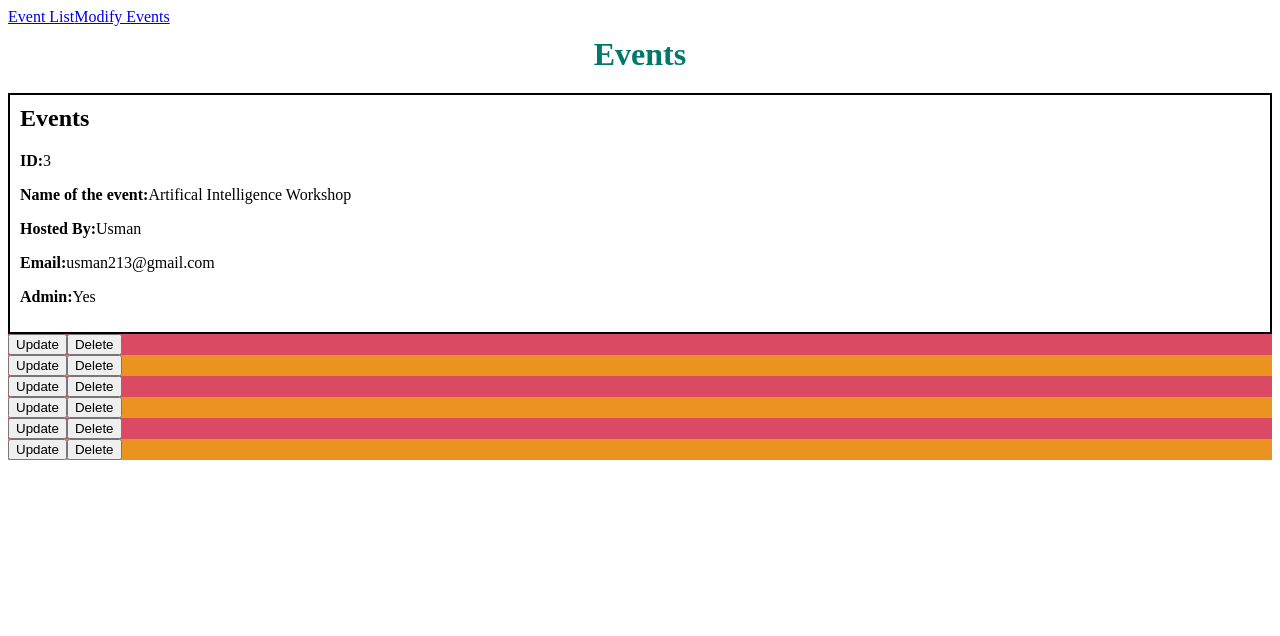
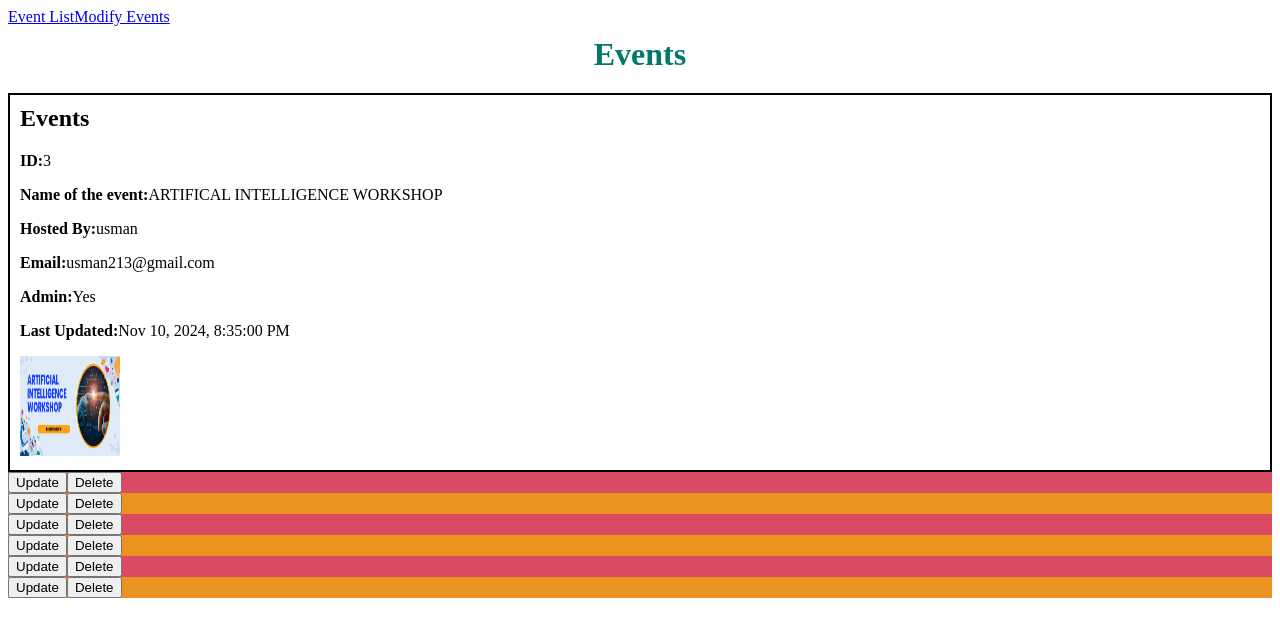
Before and after one commit to Niyazov2/Mahammad_Niyazov_Learning_Angular, an Angular app: page /modify-event in a window 1280 px wide. Both pictures are taken after typing "Sample", "Sample", "Sample", "name@example.com" into the empty fields and a click on the button "Submit". Shown: the top 636 px of the page. Built offline with nearby package versions, Linux system fonts and the light colour scheme.

Commit message:
added built-in pipes

```diff
--- a/src/app/data/event-items.ts
+++ b/src/app/data/event-items.ts
@@ -5,7 +5,8 @@ export const eventList = [
     hostName: "Niyazov",
     email: "niyazov@gmail.com",
     imageUrl:"/assets/images/windsorEssexTech.jpeg",
-    isAdmin: true
+    isAdmin: true,
+    lastUpdated: new Date()
     },
     {
       id: 2,
@@ -13,7 +14,8 @@ export const eventList = [
       hostName: "Jane Doe",
       email: "doe@gmail.com",
       imageUrl:"/assets/images/angularConf.png",
-      isAdmin: false
+      isAdmin: false,
+      lastUpdated: new Date()
     },
     {
       id: 3,
@@ -21,7 +23,8 @@ export const eventList = [
       hostName: "Usman",
       email: "usman213@gmail.com",
       imageUrl:"/assets/images/aiWorkshop.png",
-      isAdmin:true
+      isAdmin:true,
+      lastUpdated: new Date()
     },
     {
       id: 4,
@@ -29,7 +32,8 @@ export const eventList = [
       hostName: "Michael",
       email: "michael@example.com",
       imageUrl: "/assets/images/blockchainExpo.png",
-      isAdmin: false
+      isAdmin: false,
+      lastUpdated: new Date()
   },
   {
       id: 5,
@@ -37,7 +41,8 @@ export const eventList = [
       hostName: "Ahmed ",
       email: "ahmed@example.com",
       imageUrl: "/assets/images/marketingExpo.png",
-      isAdmin: true
+      isAdmin: true,
+      lastUpdated: new Date()
   },
   {
       id: 6,
@@ -45,6 +50,7 @@ export const eventList = [
       hostName: "Ashley",
       email: "ashley@example.com",
       imageUrl: "/assets/images/dataExpo.jpg",
-      isAdmin: true
+      isAdmin: true,
+      lastUpdated: new Date()
   }
 ]
--- a/src/app/event-list-item/event-list-item.component.html
+++ b/src/app/event-list-item/event-list-item.component.html
@@ -1,8 +1,12 @@
 <div *ngIf="event" class="event-list">
     <h2>Events</h2>
     <p><strong>ID:</strong>{{ event.id}}</p>
-    <p><strong>Name of the event:</strong>{{event.nameOfEvent}}</p>
-    <p><strong>Hosted By:</strong>{{event.hostName}}</p>
+    <p><strong>Name of the event:</strong>{{event.nameOfEvent.toString() | uppercase}}</p>
+    <p><strong>Hosted By:</strong>{{event.hostName | lowercase}}</p>
     <p><strong>Email:</strong>{{event.email}}</p>
     <p><strong>Admin:</strong>{{event.isAdmin ? "Yes" : "No"}}</p>
+    <p><strong>Last Updated:</strong>{{today | date:
+'medium'}}</p>
+<img [ngSrc]="event.imageUrl" width="100" height="100" />
+
 </div>
--- a/src/app/event-list-item/event-list-item.component.ts
+++ b/src/app/event-list-item/event-list-item.component.ts
@@ -1,16 +1,16 @@
-import { NgIf } from '@angular/common';
+import { DatePipe, LowerCasePipe, NgIf, NgOptimizedImage, UpperCasePipe } from '@angular/common';
 import { Component, Input } from '@angular/core';
 import { Event } from '../interface/event';
 
 @Component({
   selector: 'app-event-list-item',
   standalone: true,
-  imports: [NgIf],
+  imports: [NgIf,NgOptimizedImage,DatePipe, UpperCasePipe, LowerCasePipe],
   templateUrl: './event-list-item.component.html',
   styleUrl: './event-list-item.component.css'
 })
 export class EventListItemComponent {
   @Input() event?: Event;
   @Input() inStock?: Event;
-
+  today: Date = new Date();
 }
--- a/src/app/event-list/event-list.component.ts
+++ b/src/app/event-list/event-list.component.ts
@@ -8,7 +8,7 @@ import { Router } from '@angular/router';
 @Component({
   selector: 'app-event-list',
   standalone: true,
-  imports: [NgFor, NgClass, NgIf, NgOptimizedImage, EventListItemComponent],
+  imports: [NgFor, NgClass, NgIf, EventListItemComponent],
   templateUrl: './event-list.component.html',
   styleUrl: './event-list.component.css'
 })
--- a/src/app/interface/event.ts
+++ b/src/app/interface/event.ts
@@ -5,4 +5,5 @@ export interface Event {
     email: string;
     imageUrl: string;
     isAdmin?: boolean;
+    lastUpdated: Date;
 }
--- a/src/app/modify-item-list/modify-item-list.component.ts
+++ b/src/app/modify-item-list/modify-item-list.component.ts
@@ -8,7 +8,7 @@ import { ActivatedRoute, Router } from '@angular/router';
 @Component({
   selector: 'app-modify-item-list',
   standalone: true,
-  imports: [NgFor, ReactiveFormsModule],
+  imports: [ReactiveFormsModule],
   templateUrl: './modify-item-list.component.html',
   styleUrl: './modify-item-list.component.css'
 })
```
